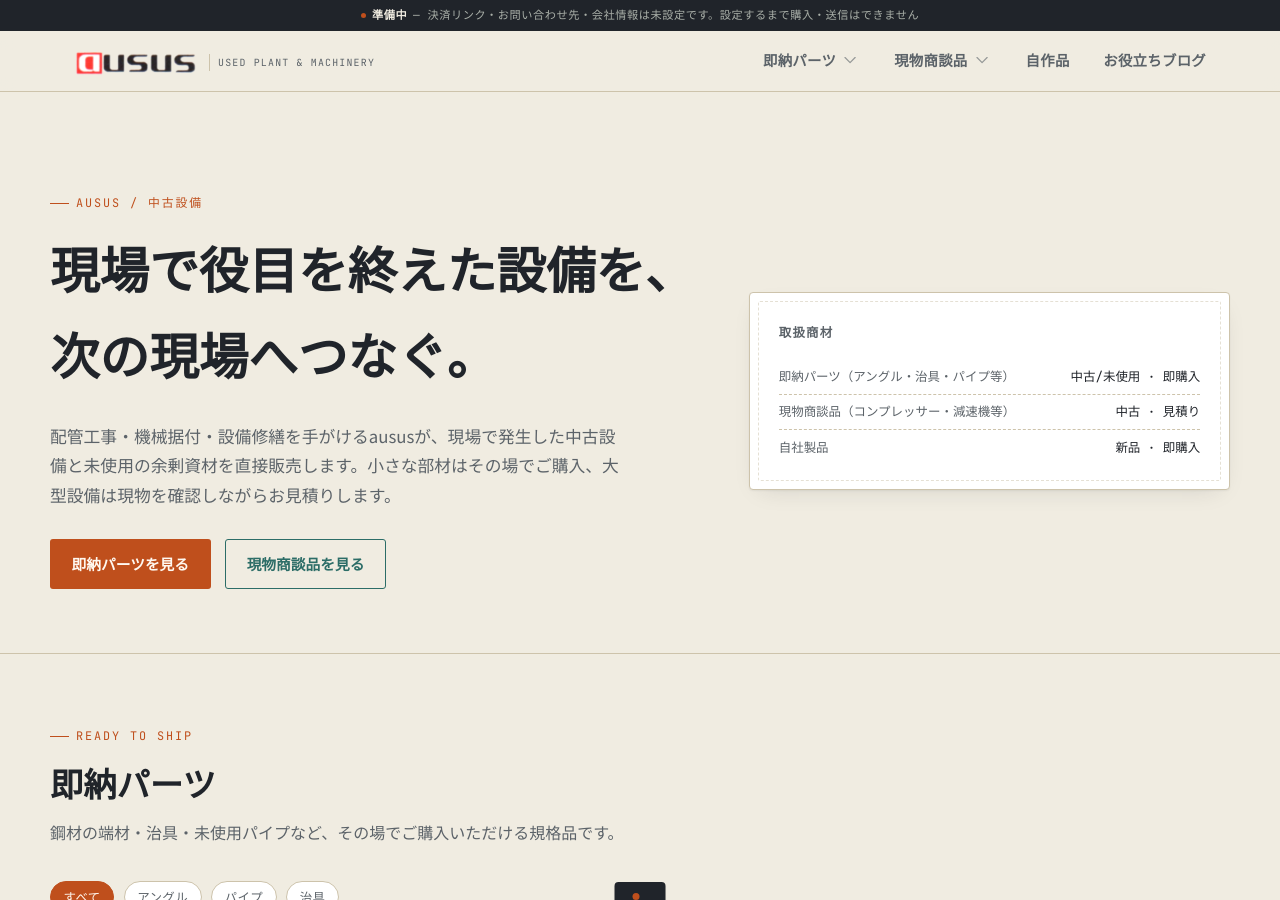
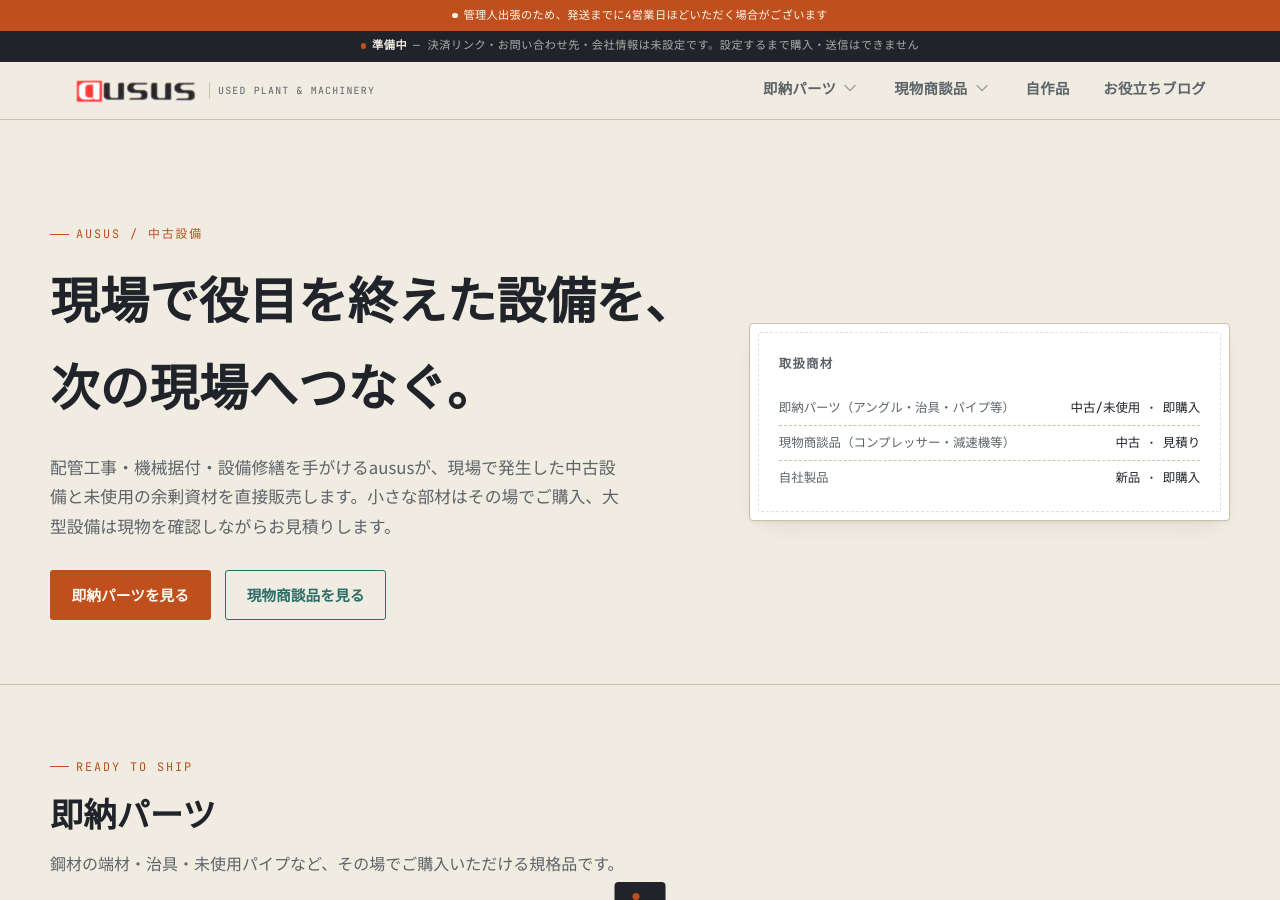
Before and after one commit to toshiji39/ausus-shop, a Jekyll site: the page built from index.md, in a window 1280 px wide and 900 px high. Built offline with Jekyll 4.4.1, drawn with Linux system fonts in a browser that asks for light colours.

Commit message:
Set shipping-delay notice: operator away, 4 business days
Co-Authored-By: Claude Sonnet 5 <noreply@anthropic.com>

```diff
--- a/_data/site_meta.yml
+++ b/_data/site_meta.yml
@@ -18,4 +18,4 @@ blog_url: "https://toshiji39.github.io/ausus-plant-blog/"  # 公開後は https:
 # 出張・不在時の発送遅延のお知らせ。
 # 空文字なら何も表示されない。出張中だけ以下のように書き換えて、戻ったら空文字に戻す。
 # 例: "担当者出張中のため、発送までに3営業日ほどいただく場合がございます"
-shipping_notice: ""
+shipping_notice: "管理人出張のため、発送までに4営業日ほどいただく場合がございます"
```
